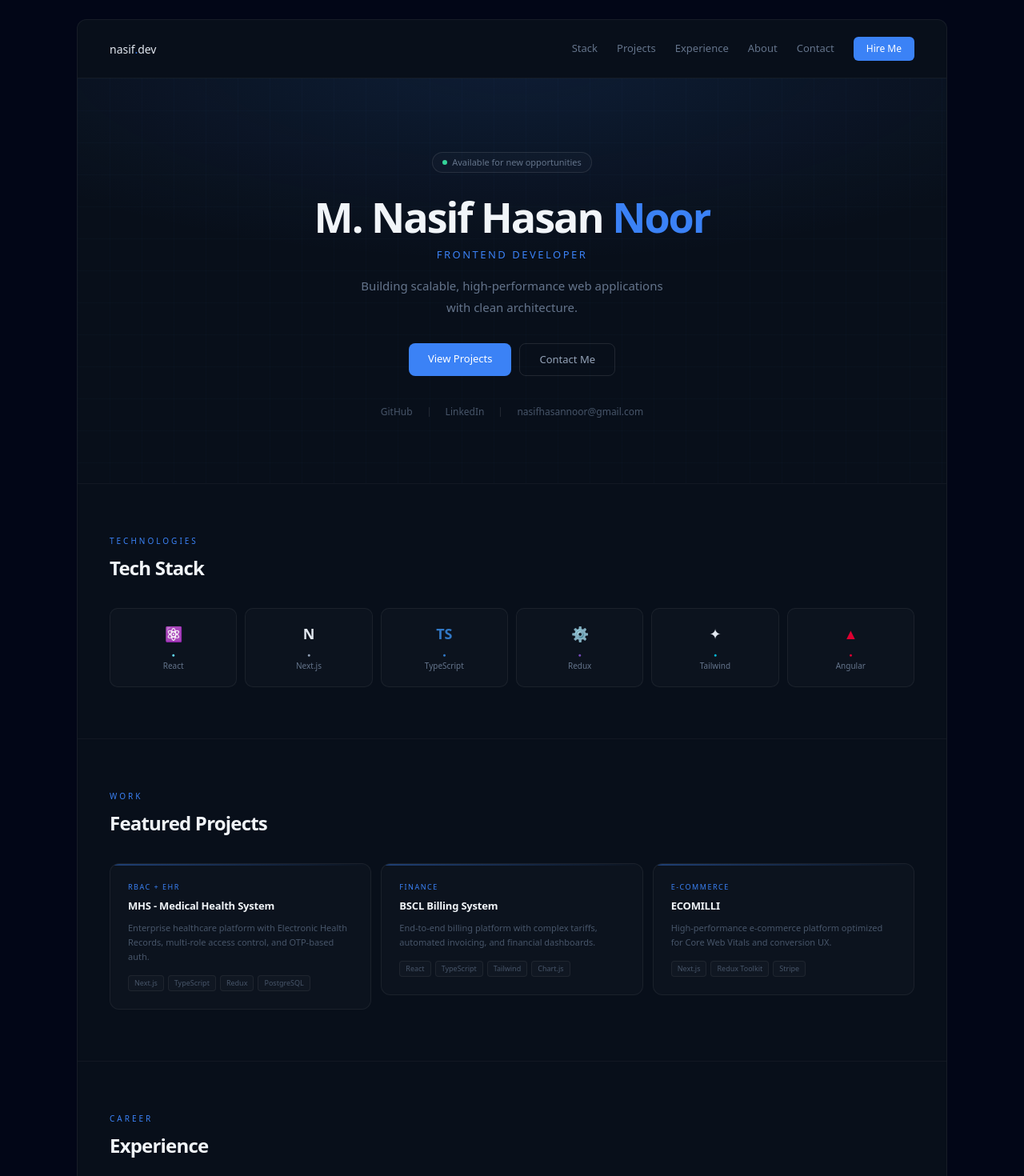
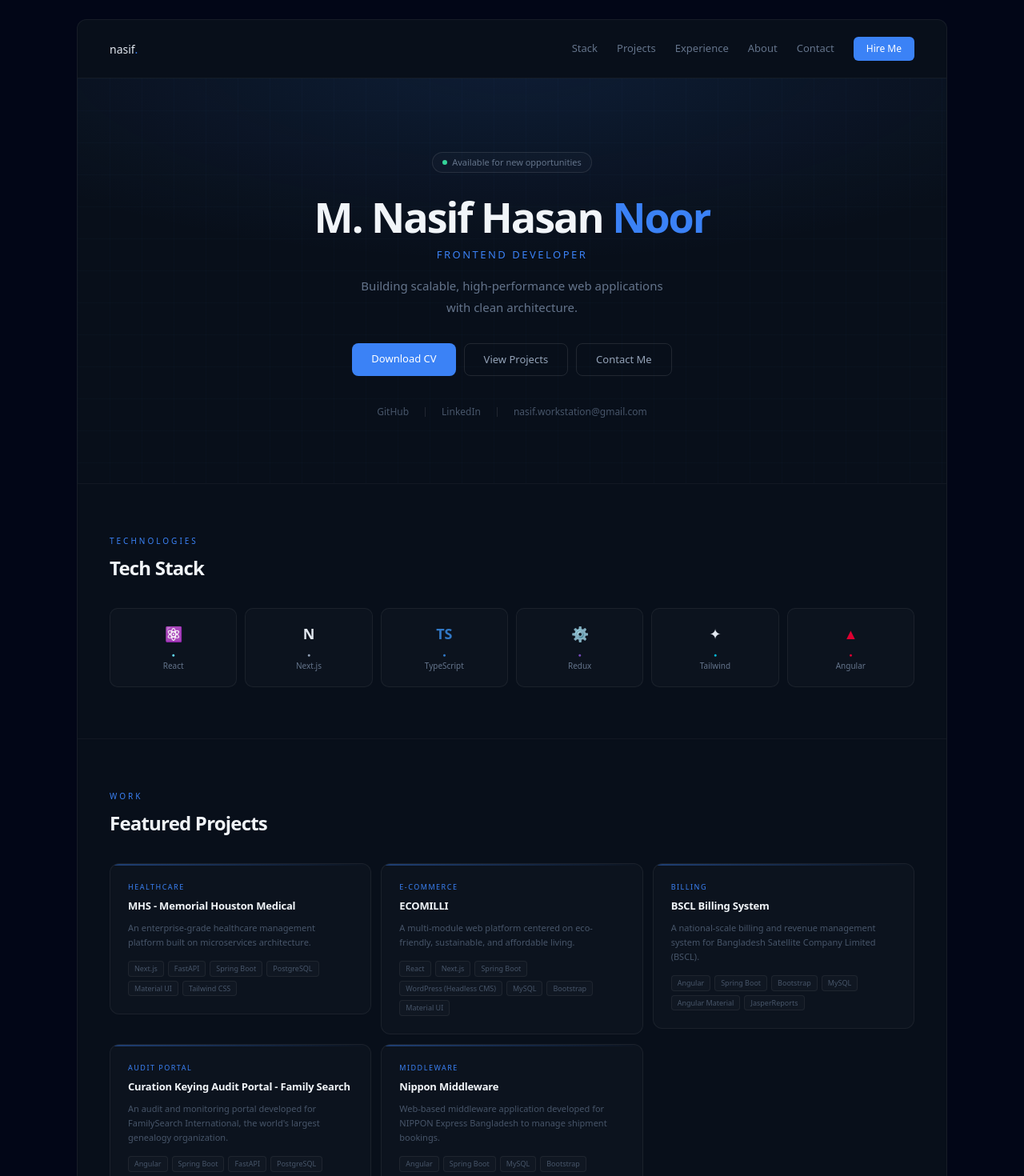
Before and after one commit to NasifNoor/nasif-dev, a Next.js app: page / in a window 1280 px wide. Shown: the top 1470 px of the page at 80% size. Built offline with nearby package versions, Linux system fonts and the light colour scheme.

Commit message:
feat: Source of truth updated, scroll to top  feature added

```diff
--- a/app/page.tsx
+++ b/app/page.tsx
@@ -1,4 +1,5 @@
 import { About } from "@/components/About";
+import { BackToTop } from "@/components/BackToTop";
 import { Contact } from "@/components/Contact";
 import { ExperienceTimeline } from "@/components/ExperienceTimeline";
 import { Footer } from "@/components/Footer";
@@ -30,6 +31,7 @@
           <Footer />
         </div>
       </div>
+      <BackToTop />
     </main>
   );
 }
--- a/components/About.tsx
+++ b/components/About.tsx
@@ -7,15 +7,10 @@
       <div className="mb-8 text-[24px] font-semibold tracking-[-0.8px] text-slate-100">
         A bit about me
       </div>
-      <p className="max-w-[520px] text-[15px] leading-[1.85] text-slate-500">
-        I&apos;m a frontend developer focused on building{" "}
-        <strong className="font-medium text-slate-400">
-          scalable, high-performance web applications
-        </strong>{" "}
-        that are clean under the hood and polished on the surface. I care
-        deeply about developer experience, reusable architecture, and shipping
-        things that actually work - from auth systems to design systems.
-      </p>
+      <p className="text-[15px] leading-[1.85] text-slate-500">
+        <strong className="font-medium text-slate-400">4+ years</strong> of experience crafting <strong className="font-medium text-slate-400">high-performance, scalable web applications</strong> with React, Next.js, TypeScript, and Angular. Specialist in developing reusable component architectures, optimizing performance, and integrating RESTful APIs. Focused on writing clean, maintainable code and delivering reliable solutions in agile environments, with a strong interest in continuously adopting modern web technologies.
+
+        </p>
     </section>
   );
 }
--- /dev/null
+++ b/components/BackToTop.tsx
@@ -0,0 +1,37 @@
+"use client";
+
+import { useEffect, useState } from "react";
+
+export function BackToTop() {
+  const [isVisible, setIsVisible] = useState(false);
+
+  useEffect(() => {
+    const handleScroll = () => {
+      setIsVisible(window.scrollY > 300);
+    };
+
+    handleScroll();
+    window.addEventListener("scroll", handleScroll, { passive: true });
+
+    return () => window.removeEventListener("scroll", handleScroll);
+  }, []);
+
+  const handleClick = () => {
+    window.scrollTo({ top: 0, behavior: "smooth" });
+  };
+
+  return (
+    <button
+      type="button"
+      aria-label="Back to top"
+      onClick={handleClick}
+      className={`fixed bottom-6 right-6 z-50 flex h-11 w-11 items-center justify-center rounded-full border border-blue-500/20 bg-[rgba(8,15,26,0.92)] text-[14px] text-blue-500 shadow-[0_10px_30px_rgba(2,8,23,0.28)] backdrop-blur-md transition-[opacity,transform,background-color] duration-200 hover:bg-[rgba(15,23,42,0.96)] ${
+        isVisible
+          ? "pointer-events-auto opacity-100"
+          : "pointer-events-none translate-y-2 opacity-0"
+      }`}
+    >
+      ↑
+    </button>
+  );
+}
--- a/components/Footer.tsx
+++ b/components/Footer.tsx
@@ -2,12 +2,12 @@
   return (
     <footer className="flex flex-col items-start justify-between gap-3 border-t border-white/[0.04] px-5 py-[18px] sm:flex-row sm:items-center sm:px-10">
       <div className="text-[11px] text-slate-700">
-        &copy; 2025 <span className="text-slate-600">M. Nasif Hasan Noor</span>.{" "}
+        &copy; 2026 <span className="text-slate-600">M. Nasif Hasan Noor</span>.{" "}
         Built with Next.js &amp; TypeScript.
       </div>
       <div className="flex gap-4">
         <a
-          href="https://github.com/"
+          href="https://github.com/NasifNoor"
           target="_blank"
           rel="noopener noreferrer"
           className="text-[11px] text-slate-700"
@@ -15,7 +15,7 @@
           GitHub
         </a>
         <a
-          href="https://linkedin.com/in/nasifhasannoor"
+          href="https://www.linkedin.com/in/nasifh"
           target="_blank"
           rel="noopener noreferrer"
           className="text-[11px] text-slate-700"
--- a/components/Hero.tsx
+++ b/components/Hero.tsx
@@ -29,9 +29,14 @@
         </p>
 
         <div className="mb-9 flex flex-col justify-center gap-2.5 sm:flex-row">
+          <a href="/M_Nasif_Hasan_Noor_Resume.pdf"  download
+            className="rounded-[8px] bg-blue-500 px-6 py-2.5 text-[13px] font-medium text-white"
+          >
+             Download CV
+          </a>
           <ScrollLink
             href="#projects"
-            className="rounded-[8px] bg-blue-500 px-6 py-2.5 text-[13px] font-medium text-white"
+            className="rounded-[8px] border border-white/10 px-6 py-2.5 text-[13px] text-slate-400"
           >
             View Projects
           </ScrollLink>
--- a/components/Navbar.tsx
+++ b/components/Navbar.tsx
@@ -31,7 +31,7 @@
           href="#top"
           className="font-[var(--font-dm-mono)] text-[14px] text-slate-200"
         >
-          nasif<span className="text-blue-500">.</span>dev
+          nasif<span className="text-blue-500">.</span>
         </ScrollLink>
 
         <div className="hidden items-center gap-6 sm:flex">
--- a/data/portfolio.ts
+++ /dev/null
@@ -1,164 +0,0 @@
-export type NavItem = {
-  label: string;
-  href: string;
-};
-
-export type SocialLink = {
-  label: string;
-  href: string;
-  external?: boolean;
-};
-
-export type TechItem = {
-  name: string;
-  icon: string;
-  iconClassName?: string;
-  dotColor: string;
-};
-
-export type ProjectItem = {
-  highlight: string;
-  title: string;
-  description: string;
-  tags: string[];
-};
-
-export type ExperienceItem = {
-  period: string;
-  role: string;
-  description: string;
-  current?: boolean;
-};
-
-export type PerformanceItem = {
-  icon: string;
-  metric: string;
-  title: string;
-  description: string;
-};
-
-export const navItems: NavItem[] = [
-  { label: "Stack", href: "#stack" },
-  { label: "Projects", href: "#projects" },
-  { label: "Experience", href: "#experience" },
-  { label: "About", href: "#about" },
-  { label: "Contact", href: "#contact" },
-];
-
-export const socialLinks: SocialLink[] = [
-  { label: "GitHub", href: "https://github.com/" },
-  { label: "LinkedIn", href: "https://linkedin.com/in/nasifhasannoor" },
-  { label: "nasifhasannoor@gmail.com", href: "mailto:nasifhasannoor@gmail.com" },
-];
-
-export const techStack: TechItem[] = [
-  { name: "React", icon: "⚛", dotColor: "#61DAFB" },
-  {
-    name: "Next.js",
-    icon: "N",
-    iconClassName: "text-[15px] font-bold text-slate-200",
-    dotColor: "#94a3b8",
-  },
-  {
-    name: "TypeScript",
-    icon: "TS",
-    iconClassName: "text-[13px] font-bold text-[#3178C6]",
-    dotColor: "#3178C6",
-  },
-  { name: "Redux", icon: "⚙", dotColor: "#764ABC" },
-  { name: "Tailwind", icon: "✦", dotColor: "#06B6D4" },
-  {
-    name: "Angular",
-    icon: "▲",
-    iconClassName: "text-[#DD0031]",
-    dotColor: "#DD0031",
-  },
-];
-
-export const projects: ProjectItem[] = [
-  {
-    highlight: "RBAC + EHR",
-    title: "MHS - Medical Health System",
-    description:
-      "Enterprise healthcare platform with Electronic Health Records, multi-role access control, and OTP-based auth.",
-    tags: ["Next.js", "TypeScript", "Redux", "PostgreSQL"],
-  },
-  {
-    highlight: "Finance",
-    title: "BSCL Billing System",
-    description:
-      "End-to-end billing platform with complex tariffs, automated invoicing, and financial dashboards.",
-    tags: ["React", "TypeScript", "Tailwind", "Chart.js"],
-  },
-  {
-    highlight: "E-Commerce",
-    title: "ECOMILLI",
-    description:
-      "High-performance e-commerce platform optimized for Core Web Vitals and conversion UX.",
-    tags: ["Next.js", "Redux Toolkit", "Stripe"],
-  },
-];
-
-export const experience: ExperienceItem[] = [
-  {
-    period: "2024 - Present",
-    role: "Software Engineer",
-    description:
-      "Leading frontend architecture, performance optimization, and design systems for enterprise products.",
-    current: true,
-  },
-  {
-    period: "2023 - 2024",
-    role: "Assistant Software Engineer",
-    description:
-      "Developed EHR and billing system features. Implemented auth flows and Redux state patterns.",
-  },
-  {
-    period: "2022 - 2023",
-    role: "Junior Software Engineer",
-    description:
-      "Built reusable UI components, integrated REST APIs, contributed to responsive design systems.",
-  },
-  {
-    period: "2022",
-    role: "Frontend Intern",
-    description:
-      "Delivered UI features with React and TypeScript under mentorship and code review.",
-  },
-];
-
-export const performanceHighlights: PerformanceItem[] = [
-  {
-    icon: "⚡",
-    metric: "95+ Lighthouse",
-    title: "Performance Optimization",
-    description:
-      "Code splitting, lazy loading, image optimization - consistently hitting top Lighthouse scores.",
-  },
-  {
-    icon: "🔐",
-    metric: "OTP + JWT + RBAC",
-    title: "Authentication Systems",
-    description:
-      "Secure OTP flows, JWT refresh strategies, and fine-grained role-based access control.",
-  },
-  {
-    icon: "◈",
-    metric: "Design Systems",
-    title: "Component Architecture",
-    description:
-      "Scalable reusable libraries that reduce UI development time across teams.",
-  },
-  {
-    icon: "⟁",
-    metric: "Redux Toolkit",
-    title: "State Management",
-    description:
-      "Complex client state with real-time data, optimistic updates, and cache invalidation.",
-  },
-];
-
-export const contactLinks: SocialLink[] = [
-  { label: "nasifhasannoor@gmail.com", href: "mailto:nasifhasannoor@gmail.com" },
-  { label: "LinkedIn /nasifhasannoor", href: "https://linkedin.com/in/nasifhasannoor" },
-];
--- a/data/site-content.ts
+++ b/data/site-content.ts
@@ -51,7 +51,7 @@
 export const socialLinks: SocialLink[] = [
   { label: "GitHub", href: "https://github.com/NasifNoor" },
   { label: "LinkedIn", href: "https://www.linkedin.com/in/nasifh" },
-  { label: "nasifhasannoor@gmail.com", href: "mailto:nasifhasannoor@gmail.com" },
+  { label: "nasif.workstation@gmail.com", href: "mailto:nasif.workstation@gmail.com" },
 ];
 
 export const techStack: TechItem[] = [
@@ -80,33 +80,18 @@
 
 export const projects: ProjectItem[] = [
   {
-    slug: "mhs-medical-health-system",
-    highlight: "RBAC + EHR",
-    title: "MHS - Medical Health System",
+    slug: "mhs-memorial-houston-medical",
+    highlight: "Healthcare",
+    title: "MHS - Memorial Houston Medical",
     description:
-      "Enterprise healthcare platform with Electronic Health Records, multi-role access control, and OTP-based auth.",
-    tags: ["Next.js", "TypeScript", "Redux", "PostgreSQL"],
+      "An enterprise-grade healthcare management platform built on microservices architecture.",
+    tags: ["Next.js", "FastAPI", "Spring Boot", "PostgreSQL", "Material UI", "Tailwind CSS"],
     overview:
-      "A frontend-heavy enterprise healthcare platform focused on secure records management and role-aware workflows.",
+      "Played a primary development role in the platform's most critical modules including Auth, Electronic Health Records (EHR), Patient Information System (PIS), and User Information System (UIS), ensuring secure role-based access and efficient management of users, patient records, and hospital operations.",
     details: [
-      "Built patient and practitioner workflows for Electronic Health Records with clear, responsive UI states.",
-      "Implemented multi-role access experiences around RBAC, OTP authentication, and secure session handling.",
-      "Organized complex product flows into reusable frontend architecture that supported long-term scaling.",
-    ],
-  },
-  {
-    slug: "bscl-billing-system",
-    highlight: "Finance",
-    title: "BSCL Billing System",
-    description:
-      "End-to-end billing platform with complex tariffs, automated invoicing, and financial dashboards.",
-    tags: ["React", "TypeScript", "Tailwind", "Chart.js"],
-    overview:
-      "A financial operations interface designed to handle complex tariff logic, invoice generation, and reporting views.",
-    details: [
-      "Delivered dashboard and billing surfaces for high-volume finance workflows with strong information density.",
-      "Translated tariff rules and invoicing complexity into maintainable frontend patterns and components.",
-      "Created visual reporting experiences that made billing and financial data easier to audit and navigate.",
+      "Built and maintained key healthcare workflows across Auth, EHR, PIS, and UIS modules.",
+      "Supported secure role-based access and efficient management of users, records, and hospital operations.",
+      "Worked within a microservices-based platform while delivering clean, scalable frontend implementation.",
     ],
   },
   {
@@ -114,14 +99,59 @@
     highlight: "E-Commerce",
     title: "ECOMILLI",
     description:
-      "High-performance e-commerce platform optimized for Core Web Vitals and conversion UX.",
-    tags: ["Next.js", "Redux Toolkit", "Stripe"],
+      "A multi-module web platform centered on eco-friendly, sustainable, and affordable living.",
+    tags: ["React", "Next.js", "Spring Boot", "WordPress (Headless CMS)", "MySQL", "Bootstrap", "Material UI"],
     overview:
-      "A conversion-focused e-commerce frontend built around performance, clarity, and fast shopper flows.",
+      "The system integrates a multivendor e-commerce store, a community interaction hub, a podcast platform, and a resource-sharing module into a single ecosystem.",
     details: [
-      "Optimized storefront interactions around Core Web Vitals, faster rendering, and lightweight client behavior.",
-      "Built product and checkout flows with a focus on conversion UX and dependable state management.",
-      "Integrated modern e-commerce tooling to support payments, scalable catalog behavior, and polished user journeys.",
+      "Designed to connect eco-conscious users and vendors through a seamless, high-performance interface.",
+      "Promoted environmental awareness with a cohesive multi-module product experience.",
+      "Contributed to a modern frontend spanning storefront, community, content, and sharing experiences.",
+    ],
+  },
+  {
+    slug: "bscl-billing-system",
+    highlight: "Billing",
+    title: "BSCL Billing System",
+    description:
+      "A national-scale billing and revenue management system for Bangladesh Satellite Company Limited (BSCL).",
+    tags: ["Angular", "Spring Boot", "Bootstrap", "MySQL", "Angular Material", "JasperReports"],
+    overview:
+      "Managed financial operations for all national TV channels and broadcasters, with a primary frontend development role for core modules including automated invoicing and financial analytics dashboards.",
+    details: [
+      "Built frontend experiences for automated invoicing and financial analytics dashboards.",
+      "Supported a national-scale billing and revenue management system used across broadcaster operations.",
+      "Focused on maintainable, high-clarity interfaces for operational finance workflows.",
+    ],
+  },
+  {
+    slug: "curation-keying-audit-portal-family-search",
+    highlight: "Audit Portal",
+    title: "Curation Keying Audit Portal - Family Search",
+    description:
+      "An audit and monitoring portal developed for FamilySearch International, the world's largest genealogy organization.",
+    tags: ["Angular", "Spring Boot", "FastAPI", "PostgreSQL", "Bootstrap", "JasperReports"],
+    overview:
+      "The system was engineered to handle millions of genealogical records, track data changes with precision, and generate detailed compliance reports to ensure data accuracy and transparency at scale.",
+    details: [
+      "Supported audit and monitoring workflows for an organization managing over 8 billion historical records across 140 countries.",
+      "Built interfaces for large-scale record tracking, precision change monitoring, and compliance reporting.",
+      "Focused on clarity and reliability for high-volume data review experiences.",
+    ],
+  },
+  {
+    slug: "nippon-middleware",
+    highlight: "Middleware",
+    title: "Nippon Middleware",
+    description:
+      "Web-based middleware application developed for NIPPON Express Bangladesh to manage shipment bookings.",
+    tags: ["Angular", "Spring Boot", "MySQL", "Bootstrap", "Angular Material"],
+    overview:
+      "Built to facilitate seamless communication with Inditex systems while supporting shipment booking workflows.",
+    details: [
+      "Developed booking-focused interfaces for logistics and middleware operations.",
+      "Supported seamless communication between internal workflows and Inditex-connected systems.",
+      "Contributed to stable operational tooling for shipment management use cases.",
     ],
   },
 ];
@@ -186,8 +216,8 @@
 ];
 
 export const contactLinks: SocialLink[] = [
-  { label: "nasifhasannoor@gmail.com", href: "mailto:nasifhasannoor@gmail.com" },
-  { label: "LinkedIn /nasifhasannoor", href: "https://linkedin.com/in/nasifhasannoor" },
+  { label: "nasif.workstation@gmail.com", href: "mailto:nasif.workstation@gmail.com" },
+  { label: "LinkedIn /nasifh", href: "https://www.linkedin.com/in/nasifh" },
 ];
 
 export function getProjectBySlug(slug: string) {
```
Also changed, not shown: 1 other file (tests, documents, lock files or other folders).
